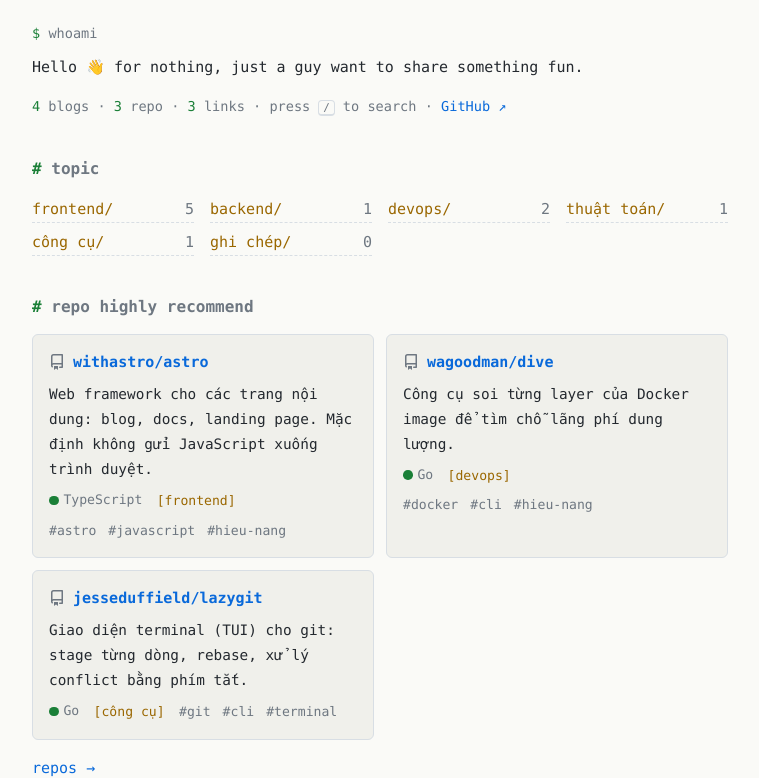
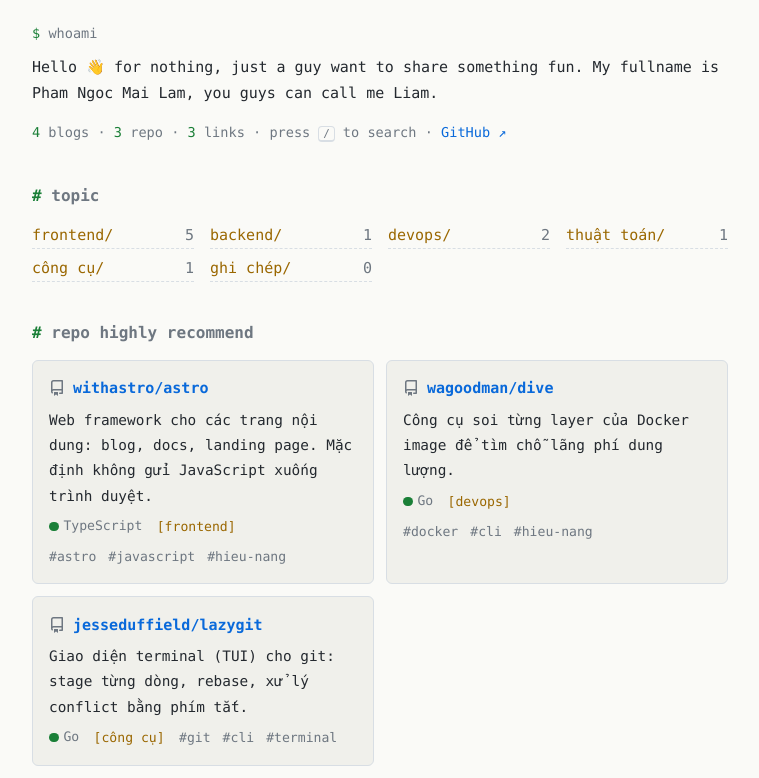
Before and after one commit to phamlam2k/blogs, an Astro site: page / in a window 1280 px wide. Shown: the part 61-839 px from the top of the page, without its empty margins (260-1019 px from the left). Built offline with nearby package versions, Linux system fonts and the light colour scheme; Astro itself is replaced by a stand-in of ours.

Commit message:
feat: fix intro

```diff
--- a/src/intro.md
+++ b/src/intro.md
@@ -1 +1 @@
-Hello 👋 for nothing, just a guy want to share something fun.
+Hello 👋 for nothing, just a guy want to share something fun. My fullname is Pham Ngoc Mai Lam, you guys can call me Liam. <br/>
```
Also changed, not shown: README.md.
